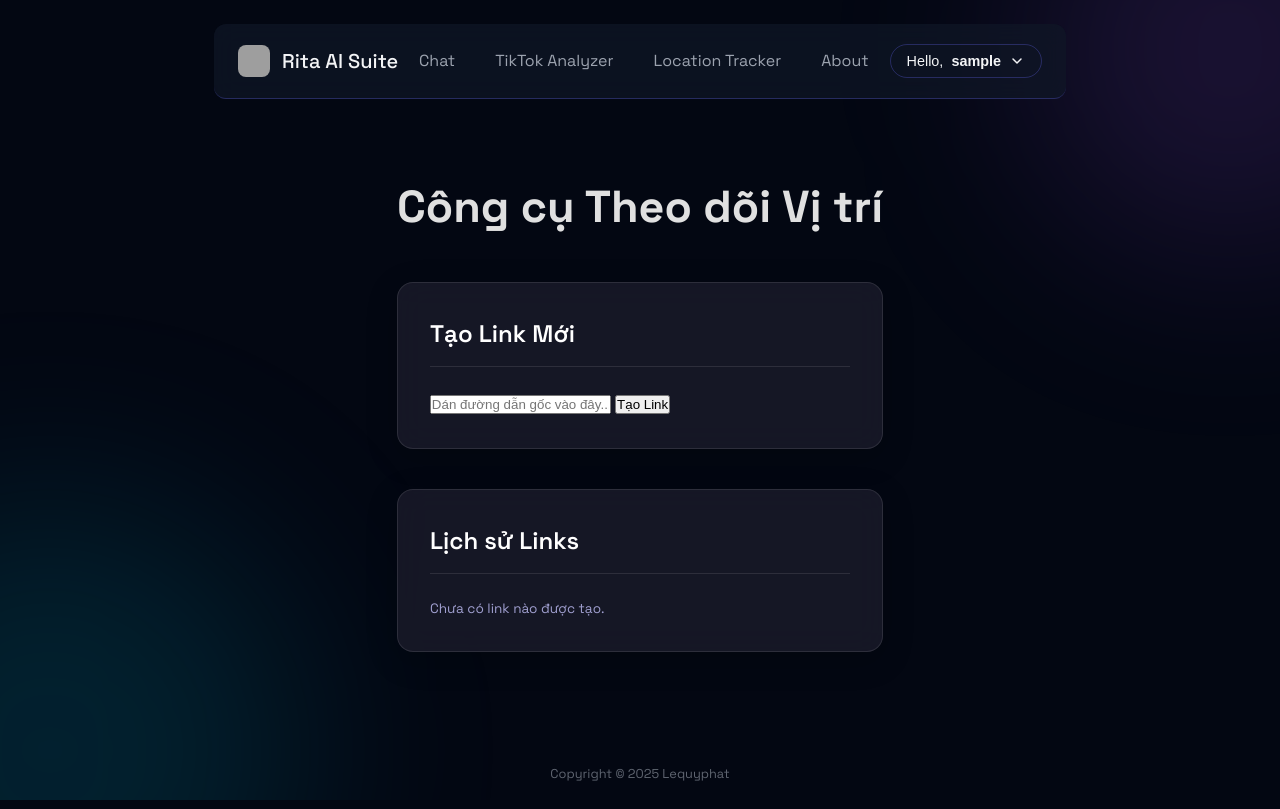
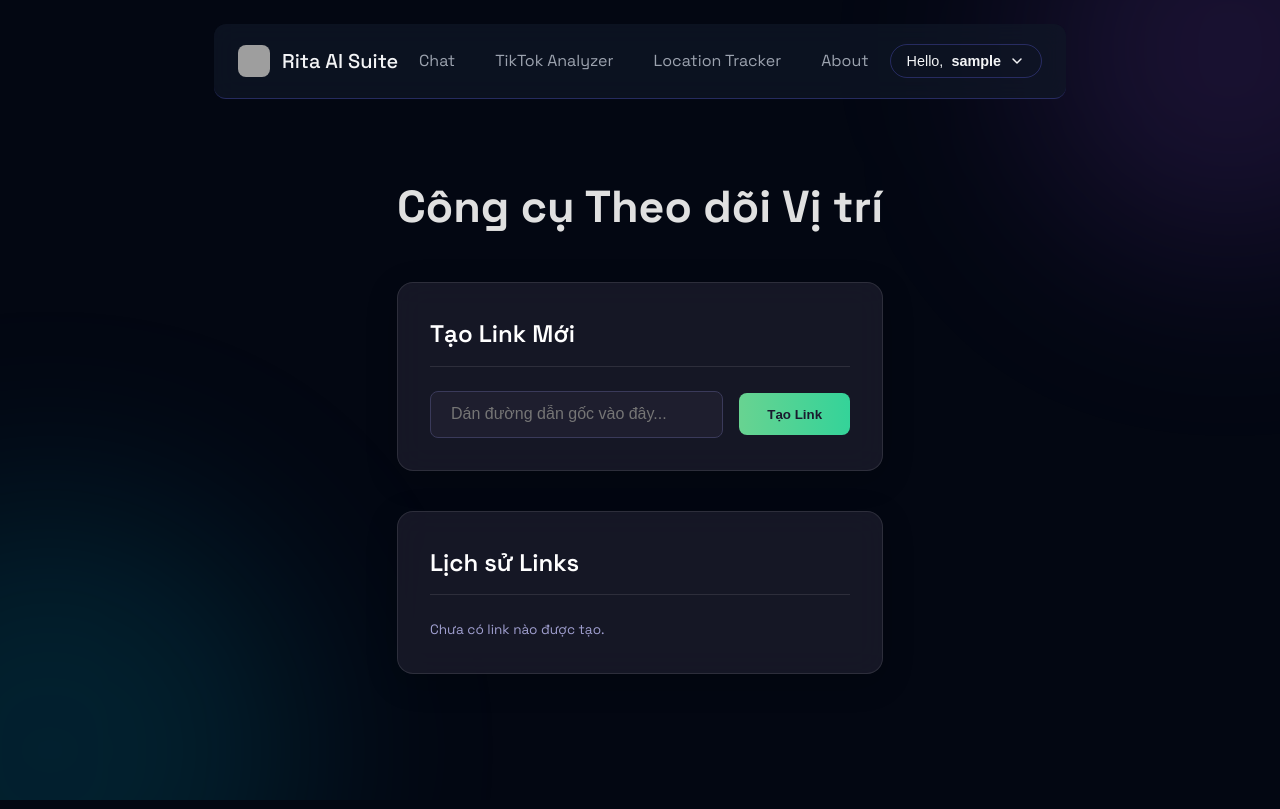
Before and after one commit to LQP-CTER/rita_all_suite, a Django app: page /location-tracker/ in a window 1280 px wide. Run offline with Django 5.2, Linux system fonts and the light colour scheme; the visitor is signed in with stand-in values (Sample User, id 1); data that the repository does not hold is empty; grey boxes are pictures that could not be loaded.

Commit message:
Update location_tracker.html

```diff
--- a/templates/location_tracker.html
+++ b/templates/location_tracker.html
@@ -55,12 +55,15 @@
             border-bottom: 1px solid rgba(255, 255, 255, 0.1);
         }
 
+        /* SỬA LỖI CSS: Đảm bảo form và các thành phần bên trong hiển thị đúng */
         .create-link-form {
             display: flex;
             gap: 1rem;
+            align-items: center; /* Căn giữa các item theo chiều dọc */
         }
         .create-link-form input[type="url"] {
             flex-grow: 1;
+            width: 100%; /* Đảm bảo input chiếm hết không gian còn lại */
             padding: 0.85rem 1.25rem;
             background-color: #1e1e2e;
             border: 1px solid #3a3a5a;
@@ -68,6 +71,7 @@
             color: #e0e0e0;
             font-size: 1rem;
             transition: border-color 0.3s, box-shadow 0.3s;
+            box-sizing: border-box;
         }
         .create-link-form input[type="url"]:focus {
             outline: none;
@@ -75,6 +79,7 @@
             box-shadow: 0 0 0 3px rgba(104, 211, 145, 0.2);
         }
         .create-link-form button {
+            flex-shrink: 0; /* Ngăn nút bị co lại */
             padding: 0.85rem 1.75rem;
             background: linear-gradient(90deg, #68d391, #34d399);
             color: #1a1a2e;
@@ -204,7 +209,7 @@
 
     <div class="tracker-card">
         <h2 class="card-title">Tạo Link Mới</h2>
-        <form method="POST" action="">
+        <form method="POST" action="" class="create-link-form">
             {% csrf_token %}
             <input type="url" name="url" placeholder="Dán đường dẫn gốc vào đây..." required>
             <button type="submit">Tạo Link</button>
@@ -276,7 +281,6 @@
         </div>
     </div>
 </div>
-<footer class="site-footer"> <p>Copyright © 2025 Lequyphat</p> </footer>
 {% endblock %}
 
 {% block extra_js %}
@@ -297,15 +301,11 @@
     }
 
     function copyToClipboard(elementId) {
-        // SỬA LỖI: Lấy nội dung text từ thẻ SPAN bên trong
         const textToCopy = document.getElementById(elementId).querySelector('span').innerText;
-
-        // Sử dụng API Clipboard hiện đại và an toàn hơn
         navigator.clipboard.writeText(textToCopy).then(function() {
             alert('Đã sao chép link!');
         }, function(err) {
             console.error('Không thể sao chép: ', err);
-            alert('Lỗi: Không thể sao chép link.');
         });
     }
 
```
